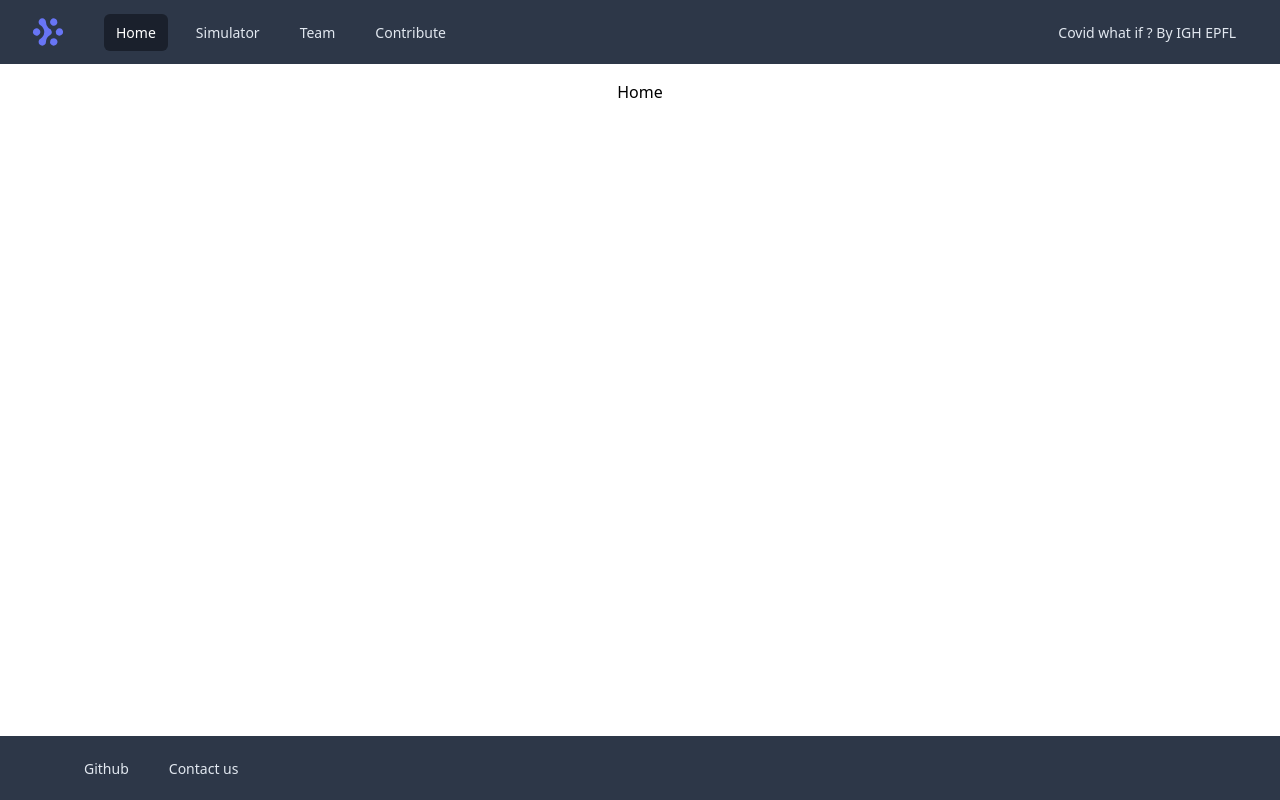
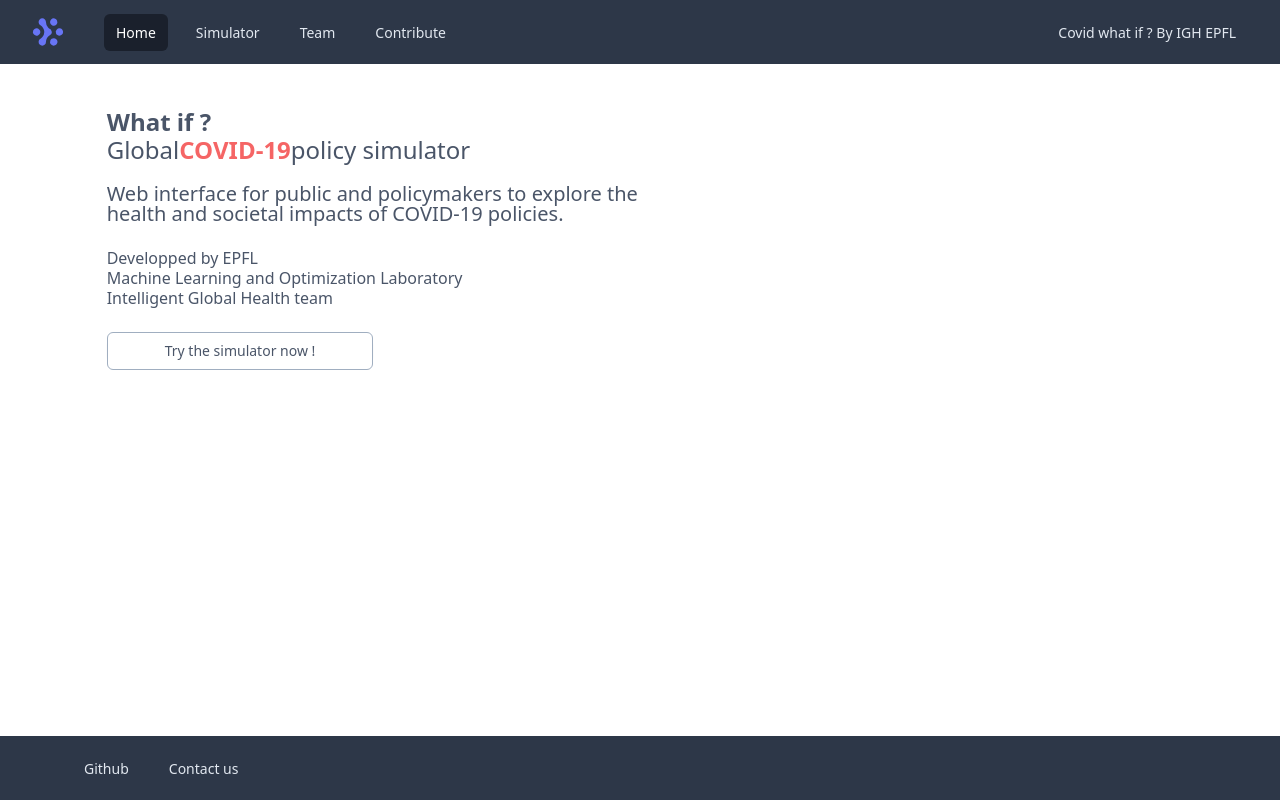
Before and after one commit to andreakiro/covid-what-if, a React (Create React App) app in the folder frontend/: page /home in a window 1280 px wide. Built offline with nearby package versions, Linux system fonts and the light colour scheme.

Commit message:
Create home page

```diff
--- a/frontend/src/pages/Home.js
+++ b/frontend/src/pages/Home.js
@@ -1,9 +1,56 @@
 import React from "react";
+import { Link } from "react-router-dom";
 
 export default function Home() {
   return (
-    <div className="space-y-4">
-      <h2>Home</h2>
+    <div className="flex flex-col w-10/12 mt-8 mb-8">
+      <div className="flex pb-4">
+        <div className="w-1/2 flex flex-col justify-center space-y-6">
+          <div className="block text-2xl leading-5 space-y-2">
+            <label id="listbox-label" className="font-bold text-gray-700">
+              What if ?
+            </label>
+            <label
+              id="listbox-label"
+              className="flex font-medium text-gray-700"
+            >
+              Global<p className="font-bold text-red-500">COVID-19</p>policy
+              simulator
+            </label>
+          </div>
+          <p className="block text-xl leading-5 text-gray-700 font-light">
+            Web interface for public and policymakers to explore the health and
+            societal impacts of COVID-19 policies.
+          </p>
+          <div className="flex flex-col justify-center">
+            <label
+              id="listbox-label"
+              className="text-base leading-5 text-gray-700 font-light"
+            >
+              Developped by EPFL
+            </label>
+            <label
+              id="listbox-label"
+              className="text-base leading-5 text-gray-700 font-light"
+            >
+              Machine Learning and Optimization Laboratory
+            </label>
+            <label
+              id="listbox-label"
+              className="text-base leading-5 text-gray-700 font-light"
+            >
+              Intelligent Global Health team
+            </label>
+          </div>
+          <div className="w-1/2">
+            <span className="rounded-md shadow-sm">
+              <button className="inline-flex justify-center w-full rounded-md border border-gray-500 px-4 py-2 bg-white text-sm leading-5 font-medium text-gray-700 hover:text-gray-500 focus:outline-none focus:border-blue-300 focus:shadow-outline-blue active:bg-gray-50 active:text-gray-800 transition ease-in-out duration-150">
+                <Link to="/simulator">Try the simulator now !</Link>
+              </button>
+            </span>
+          </div>
+        </div>
+      </div>
     </div>
   );
 }
```
